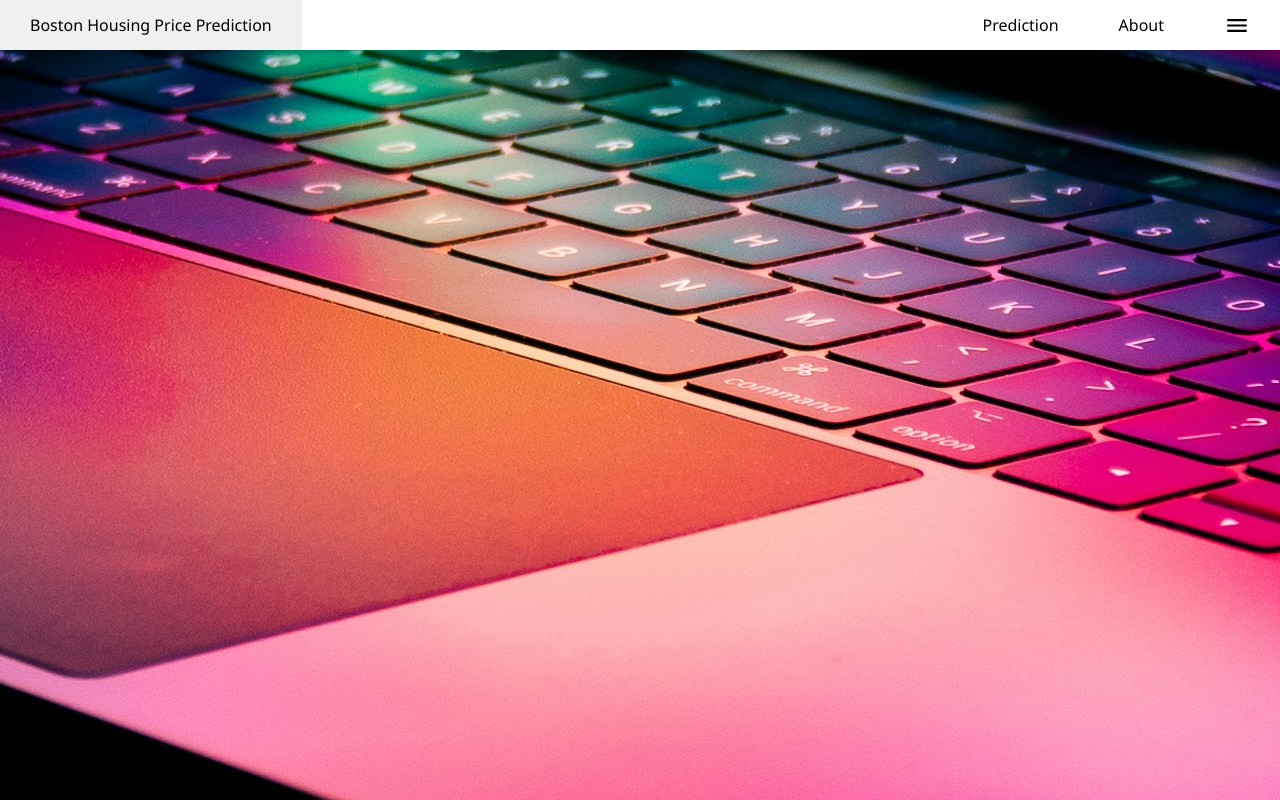
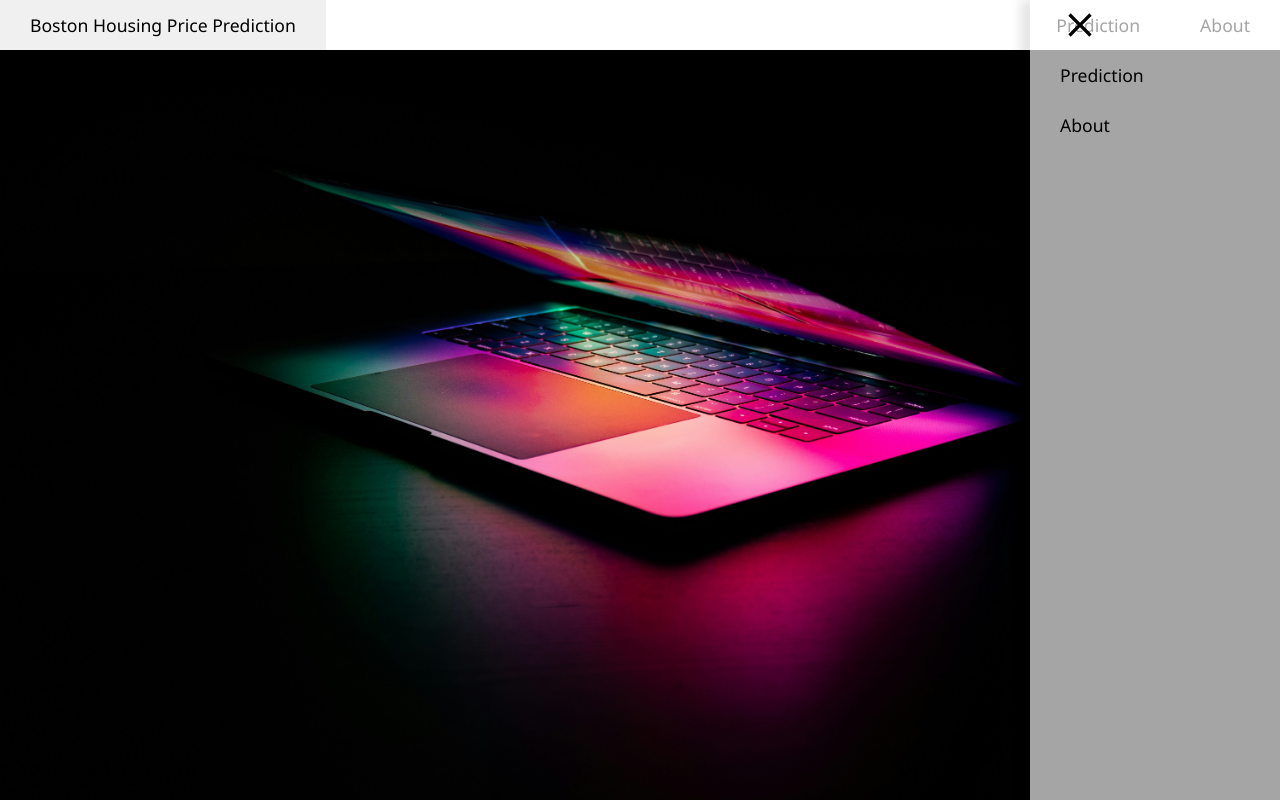
Before and after one commit to Dj-1000/bostonhousing, a Flask app: page / in a window 1280 px wide. Run offline with Flask 3, Linux system fonts and the light colour scheme; parts of the project's set-up code (start-up, migrations or seed data) failed here and were passed over; some libraries are stand-ins or nearby versions.

Commit message:
Navba finished

```diff
--- a/static/styles.css
+++ b/static/styles.css
@@ -4,15 +4,17 @@
 }
 
 body{
-    min-height: 100vh;
+    min-height:100vh;
     font-family: 'Segoe UI', Tahoma, Geneva, Verdana, sans-serif;
 }
 .bck-image{
     background-image: url(media.jpg);
+    background-size: cover;
     background-repeat: no-repeat;
     background-position: center;
     height: 100vh;
-
+    width: 100%;
+    object-fit: fill;
 }
 nav{
     background-color: white;
@@ -27,6 +29,10 @@ nav ul{
 }
 nav li{
     height: 50px;
+
+}
+.nav-link{
+    font-size: 110%;
 }
 nav a{
     height: 100%;
@@ -54,7 +60,7 @@ nav li:first-child{
     background-color: rgba(255, 255, 255, 0.648);
     background-filter: blur(10px);
     box-shadow: -10px 0 10px  rgba(0,0,0,0.1);
-    display: none;
+    display: flex;
     flex-direction: column;
     align-items: flex-start;
     justify-content: flex-start;
@@ -65,11 +71,21 @@ nav li:first-child{
 .sidebar a{
     width: 100%;
 }
+.menu-button{
+     display: none;
+}
+@media (max-width:650px){
+    .hideOnMobile{
+        display: none;
+    }
+    .menu-button{
+        display:block;
+    }
+}
 
-.material-symbols-outlined {
-  font-variation-settings:
-  'FILL' 0,
-  'wght' 400,
-  'GRAD' 0,
-  'opsz' 24
+@media (max-width: 400px){
+    .sidebar{
+        width: 100%;
+
+    }
 }
--- a/templates/home.html
+++ b/templates/home.html
@@ -3,7 +3,7 @@
 
 <head>
     <meta charset="utf-8">
-    <meta name="viewpor" content="width=device-width, initial-scale=1">
+    <meta name="viewport" content="width=device-width, initial-scale=1.0">
     <title>Boston Housing Prediction</title>
     <link rel="stylesheet" href="static\styles.css">
     <link rel="stylesheet"
@@ -13,6 +13,7 @@
 <body>
     <div class="bck-image">
         {% include 'nav.html' %}
+
         <div style="height: 80px;"></div>
         <div class="container">
 
@@ -23,6 +24,17 @@
         <script src="https://cdn.jsdelivr.net/npm/@popperjs/core@2.5.4/dist/umd/popper.min.js"></script>
         <script src="https://stackpath.bootstrapcdn.com/bootstrap/4.5.2/js/bootstrap.min.js"></script>
 
+
+        <script>
+            function showSidebar(){
+                const sidebar = document.querySelector('.sidebar')
+                sidebar.style.display = 'flex'
+            }
+            function hideSidebar(){
+                const sidebar = document.querySelector('.sidebar')
+                sidebar.style.display = 'none'
+            }
+            </script>
     </div>
 </body>
 
--- a/templates/nav.html
+++ b/templates/nav.html
@@ -1,13 +1,13 @@
 <nav>
     <ul class="sidebar">
-        <li><a href="/">Boston Housing Price Prediction</a></li>
-        <li><a href="/">Prediction</a></li>
-        <li><a href="/">About</a></li>
+        <li onclick=hideSidebar()><a href="#"><svg xmlns="http://www.w3.org/2000/svg" height="40" viewBox="0 -960 960 960" width="40"><path d="m256-200-56-56 224-224-224-224 56-56 224 224 224-224 56 56-224 224 224 224-56 56-224-224-224 224Z"/></svg></a></li>
+        <li><a class="nav-link" href="/">Prediction</a></li>
+        <li><a class="nav-link" href="/">About</a></li>
     </ul>
     <ul>
-        <li><a href="/">Boston Housing Price Prediction</a></li>
-        <li><a href="/">Prediction</a></li>
-        <li><a href="/">About</a></li>
-        <li><a href="/"><svg xmlns="http://www.w3.org/2000/svg" height="35" viewBox="0 -960 960 960" width="26 "><path d="M120-240v-80h720v80H120Zm0-200v-80h720v80H120Zm0-200v-80h720v80H120Z"/></svg></a></li>
+        <li><a class="nav-link" href="/">Boston Housing Price Prediction</a></li>
+        <li class="hideOnMobile"><a class="nav-link" href="/">Prediction</a></li>
+        <li class="hideOnMobile"><a class="nav-link" href="/">About</a></li>
+        <li class="menu-button" onclick=showSidebar()><a href="/"><svg xmlns="http://www.w3.org/2000/svg" height="35" viewBox="0 -960 960 960" width="26 "><path d="M120-240v-80h720v80H120Zm0-200v-80h720v80H120Zm0-200v-80h720v80H120Z"/></svg></a></li>
     </ul>
 </nav>
```
Also changed, not shown: static/close large.svg (added), static/close svg.svg (added).
